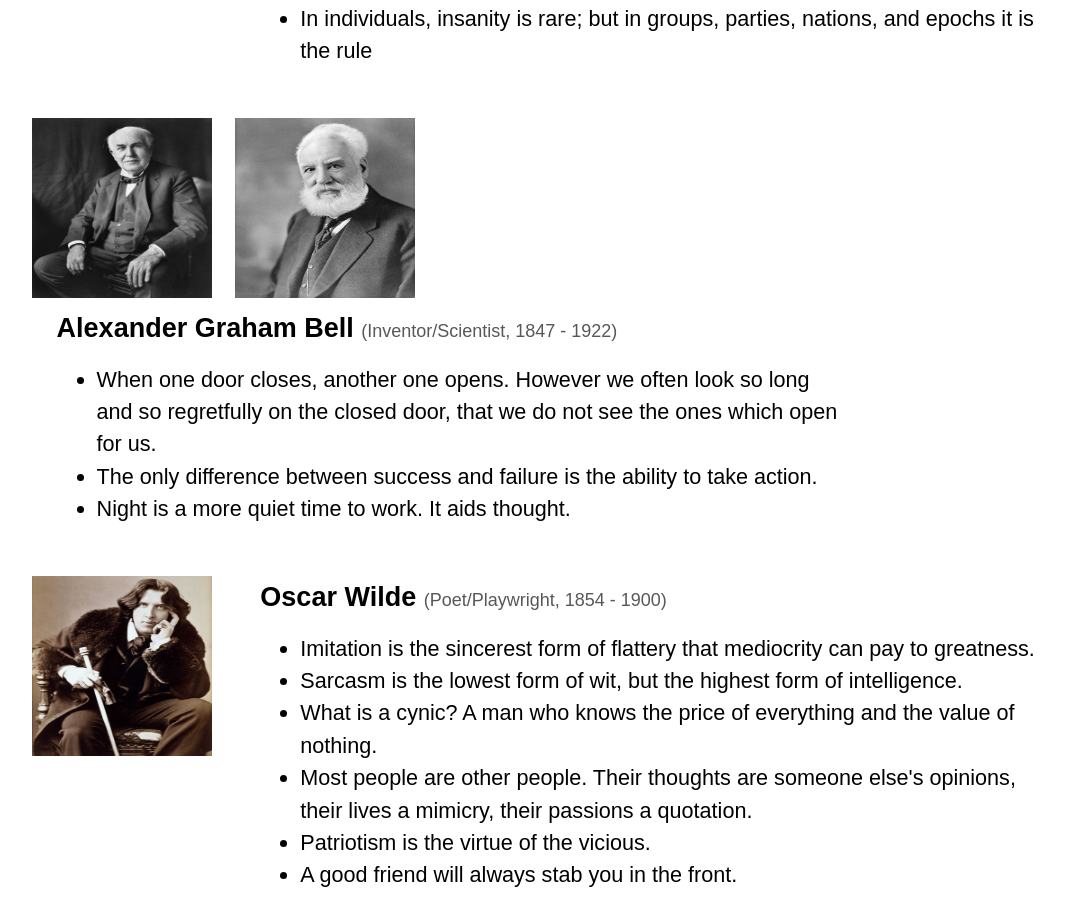
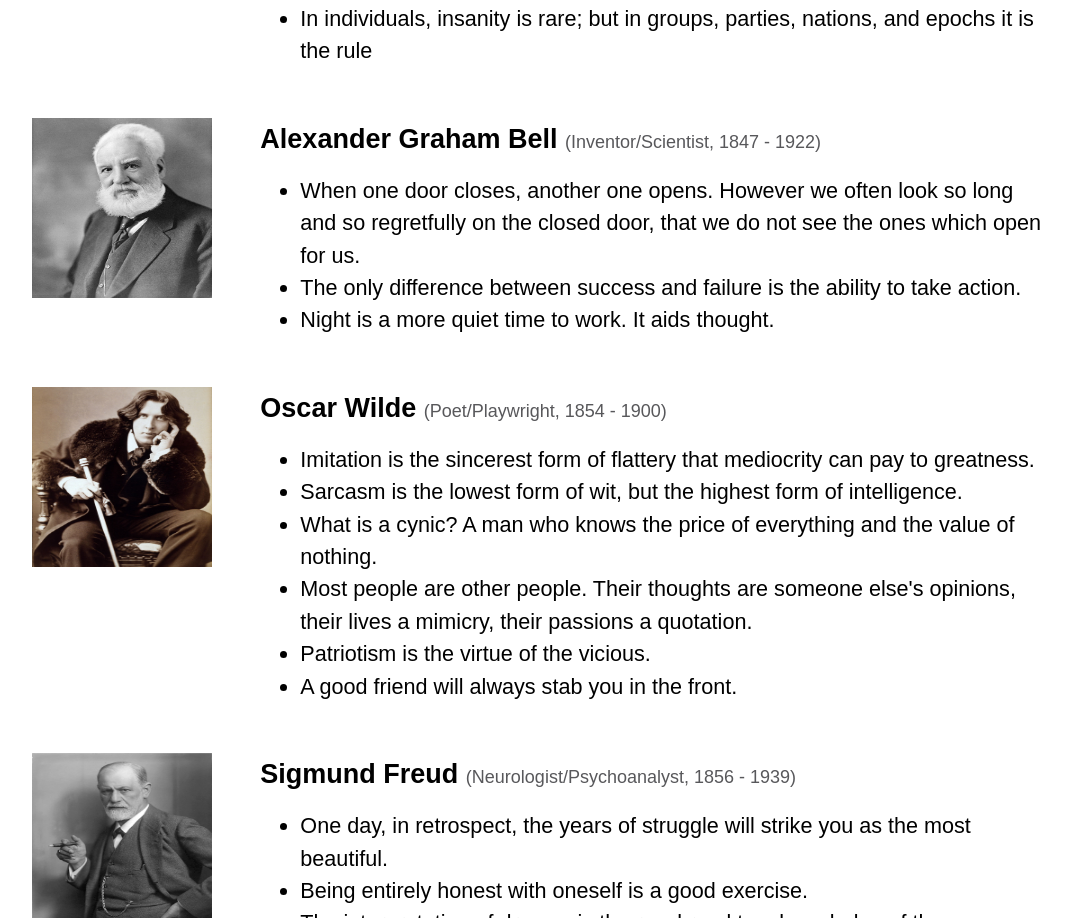
Before and after one commit to lreynolds188/Portfolio, a Next.js app: page /quotes in a window 1280 px wide. Shown: the part 6209-7127 px from the top of the page, without its empty margins (99-1170 px from the left). Built offline with nearby package versions, Linux system fonts and the light colour scheme.

Commit message:
Update quotes.js

```diff
--- a/pages/quotes.js
+++ b/pages/quotes.js
@@ -217,9 +217,6 @@ export default function Home() {
               <li>In individuals, insanity is rare; but in groups, parties, nations, and epochs it is the rule</li>
             </ul>
           </div><br/><br/>
-          <div className={styles.picture}>
-            <Image src="/edison.jpg" alt="Edison" width={180} height={180} />
-          </div>
           <div className={styles.picture}>
             <Image src="/bell.jpg" alt="Bell" width={180} height={180} />
           </div>
```
